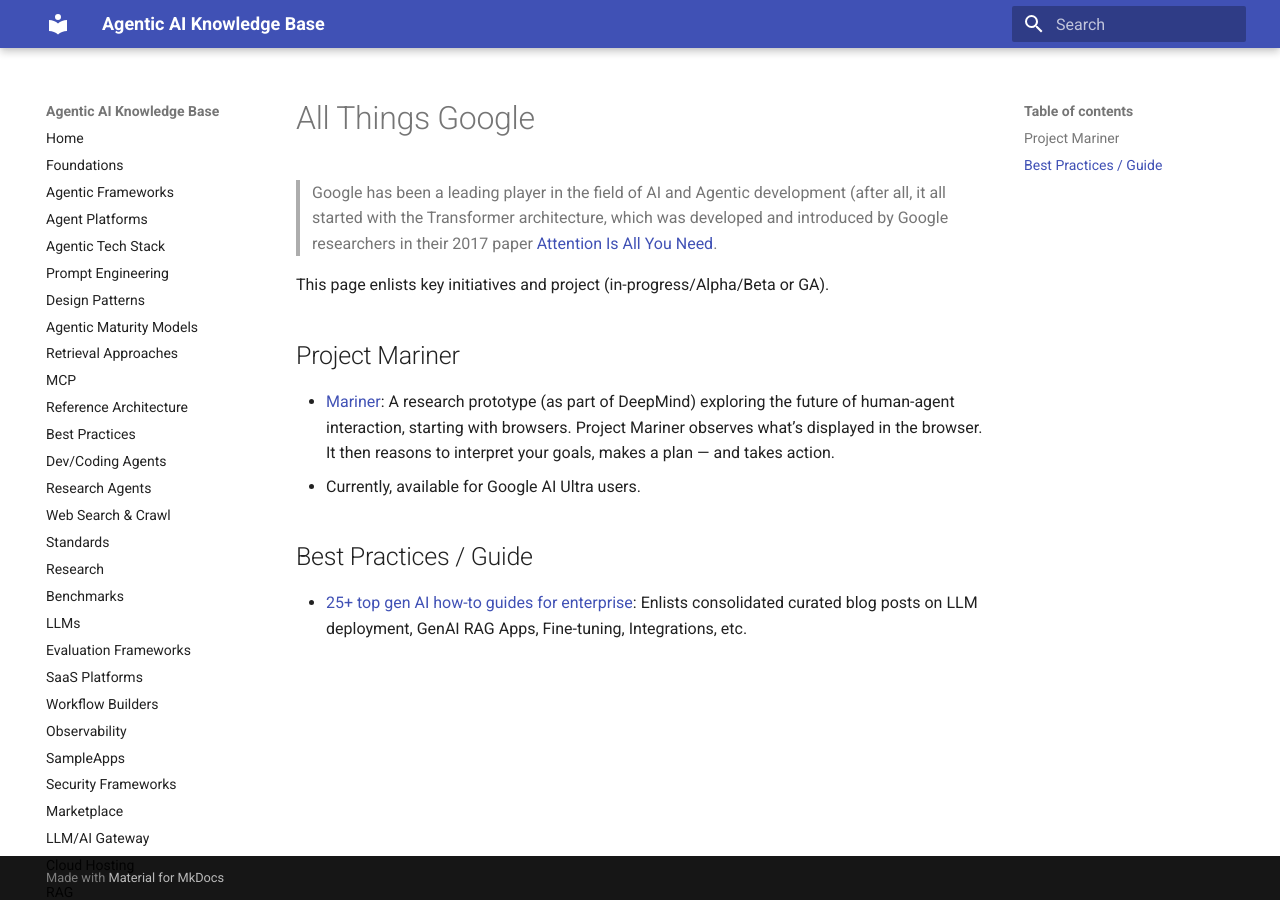
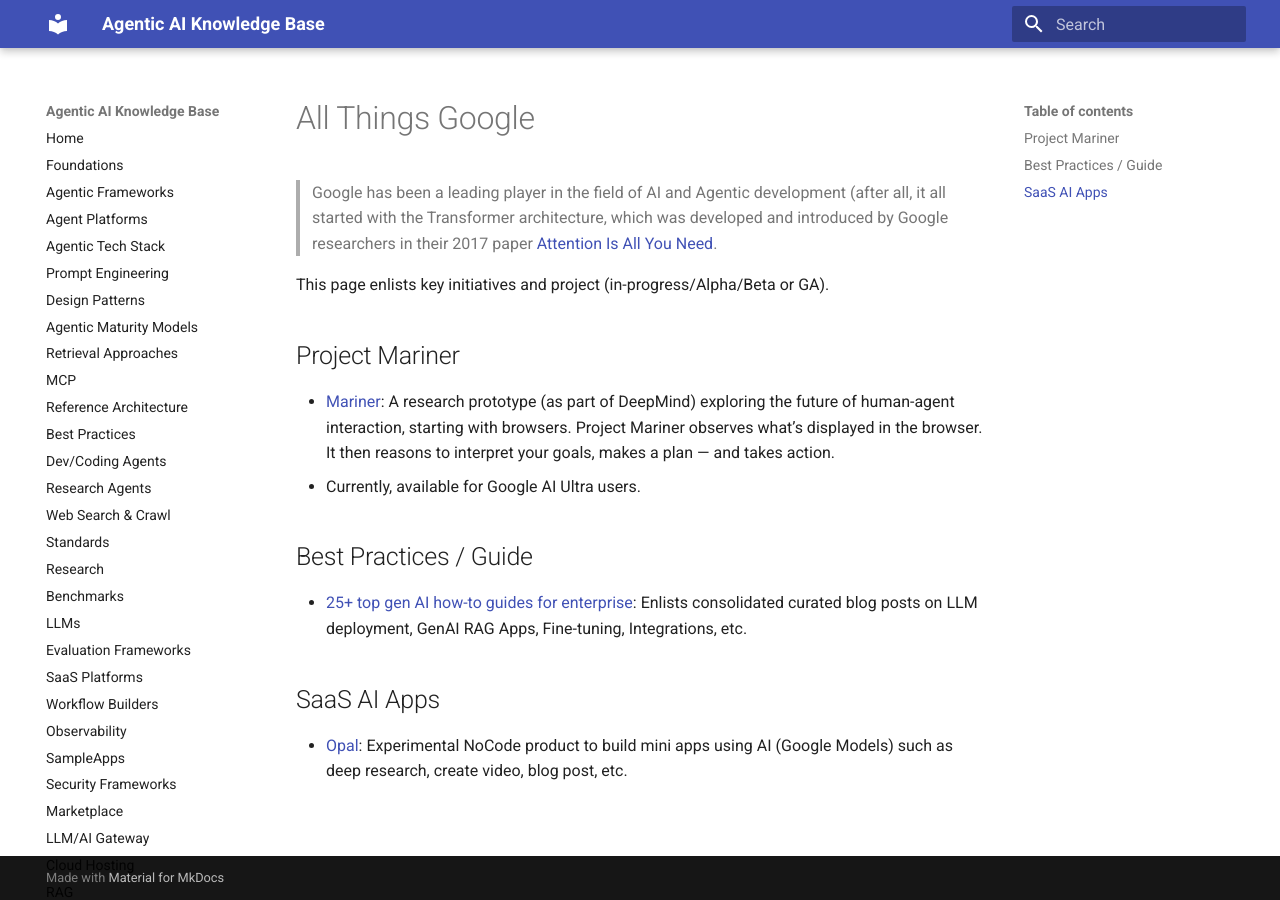
Before and after one commit to ankurkumarz/agentic-ai-knowledge-base, an MkDocs documentation site: the page built from docs/AllThingsGoogle/README.md, in a window 1280 px wide. Built offline with MkDocs 1.6.1 and Material for MkDocs 9.7.7, drawn with Linux system fonts in a browser that asks for light colours.

Commit message:
Added Google Opal

```diff
--- a/docs/AllThingsGoogle/README.md
+++ b/docs/AllThingsGoogle/README.md
@@ -10,3 +10,7 @@ This page enlists key initiatives and project (in-progress/Alpha/Beta or GA).
 ## Best Practices / Guide
 
 - [25+ top gen AI how-to guides for enterprise](https://cloud.google.com/blog/products/ai-machine-learning/top-gen-ai-how-to-guides-for-enterprise/): Enlists consolidated curated blog posts on LLM deployment, GenAI RAG Apps, Fine-tuning, Integrations, etc.
+
+## SaaS AI Apps
+
+- [Opal](https://opal.withgoogle.com): Experimental NoCode product to build mini apps using AI (Google Models) such as deep research, create video, blog post, etc.
```
